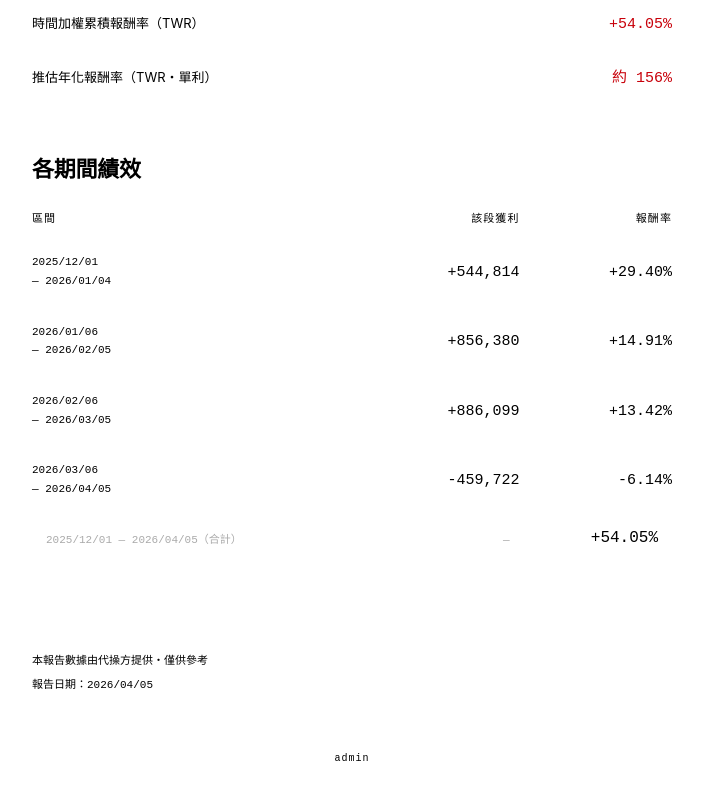
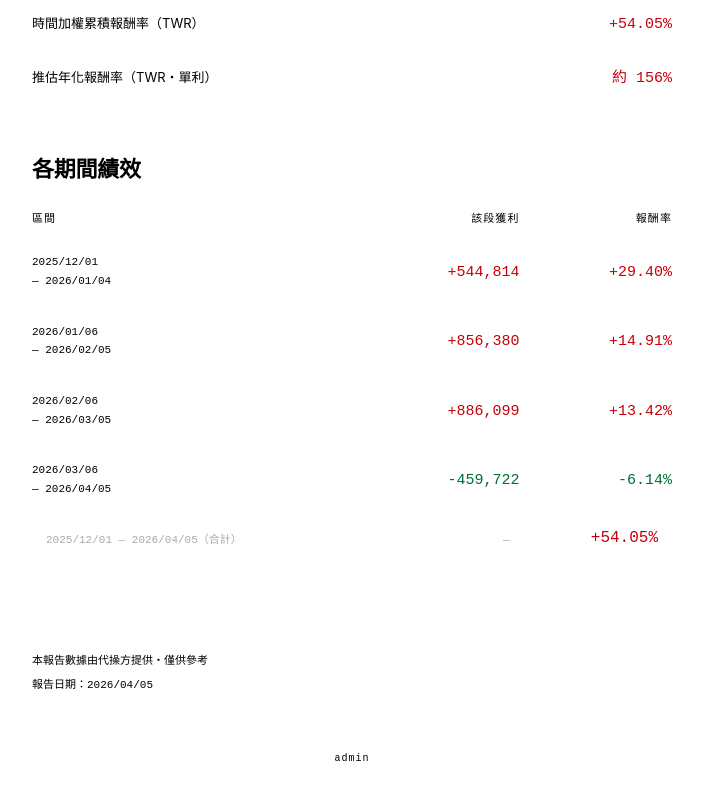
Before and after one commit to WayneL909/portfolio-report, a plain HTML site: page index.html in a window 1280 px wide. Shown: the part 1022-1821 px from the top of the page, without its empty margins (288-991 px from the left). Drawn offline with Linux system fonts and the light colour scheme.

Commit message:
Update index.html

```diff
--- a/index.html
+++ b/index.html
@@ -318,23 +318,23 @@ function renderClient() {
   tbody.innerHTML = "";
   D.periods.forEach(function(p) {
     var tr = document.createElement("tr");
-    var pc = periodColor(p.profit);
-    var rc = periodColor(p.rate);
+    var pc = pos(p.profit) ? "#C8000A" : "#006E35";
+    var rc = pos(p.rate)   ? "#C8000A" : "#006E35";
     tr.innerHTML =
       '<td><div class="period-date">' + p.from + '<br>— ' + p.to + '</div></td>' +
-      '<td><span class="period-num ' + pc + '">' + p.profit + '</span></td>' +
-      '<td><span class="period-num ' + rc + '">' + p.rate + '%</span></td>';
+      '<td><span class="period-num" style="color:' + pc + '">' + p.profit + '</span></td>' +
+      '<td><span class="period-num" style="color:' + rc + '">' + p.rate + '%</span></td>';
     tbody.appendChild(tr);
   });
 
   // 合計列：TWR 正=紅 負=綠
-  var totClass = periodColor(D.twr);
+  var totColor = pos(D.twr) ? "#C8000A" : "#006E35";
   var totalTr = document.createElement("tr");
   totalTr.className = "total-row";
   totalTr.innerHTML =
     '<td><span class="total-label">' + first + ' — ' + last + '（合計）</span></td>' +
     '<td><span class="total-label">—</span></td>' +
-    '<td><span class="total-rate ' + totClass + '">' + D.twr + '%</span></td>';
+    '<td><span class="total-rate" style="color:' + totColor + '">' + D.twr + '%</span></td>';
   tbody.appendChild(totalTr);
 }
 
```
